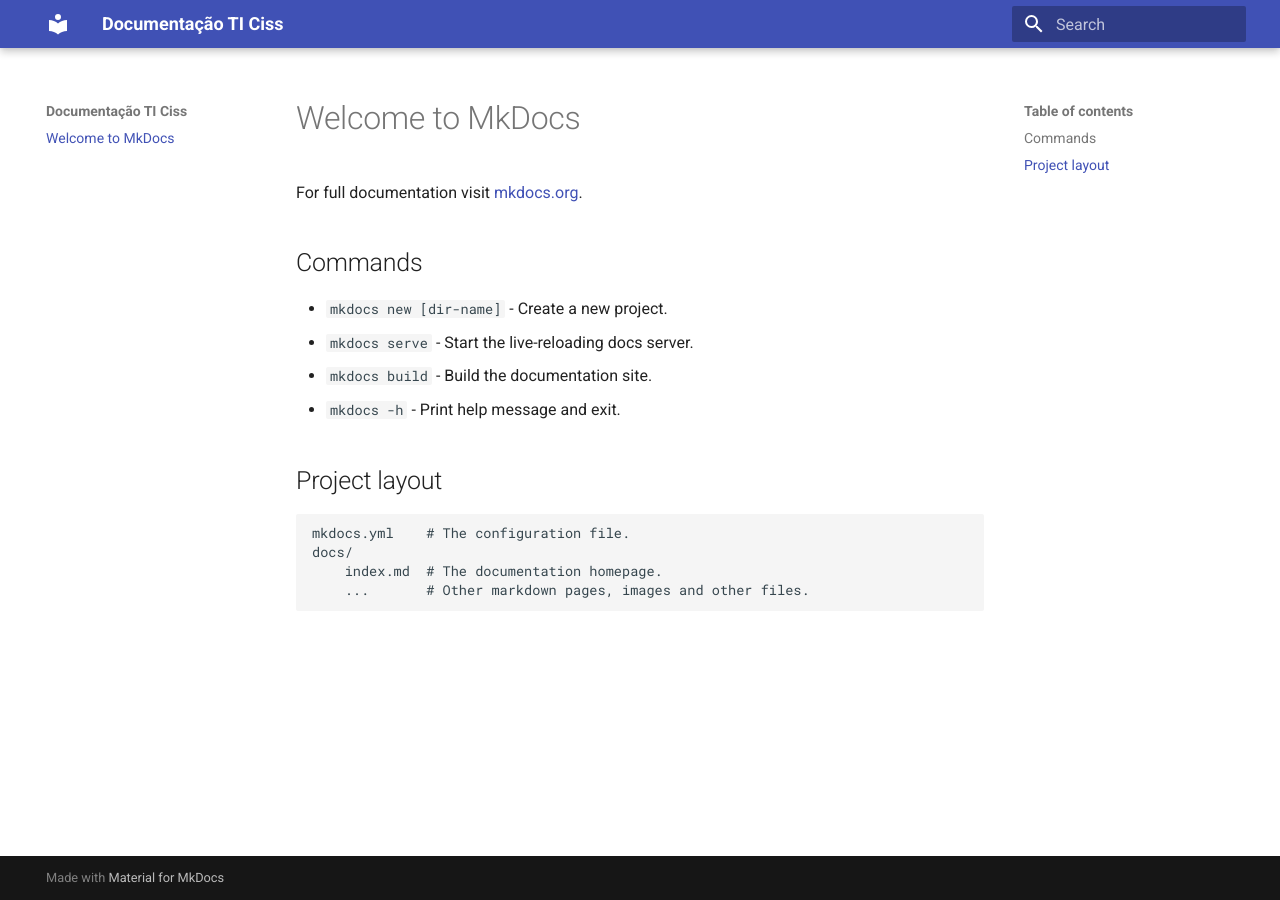
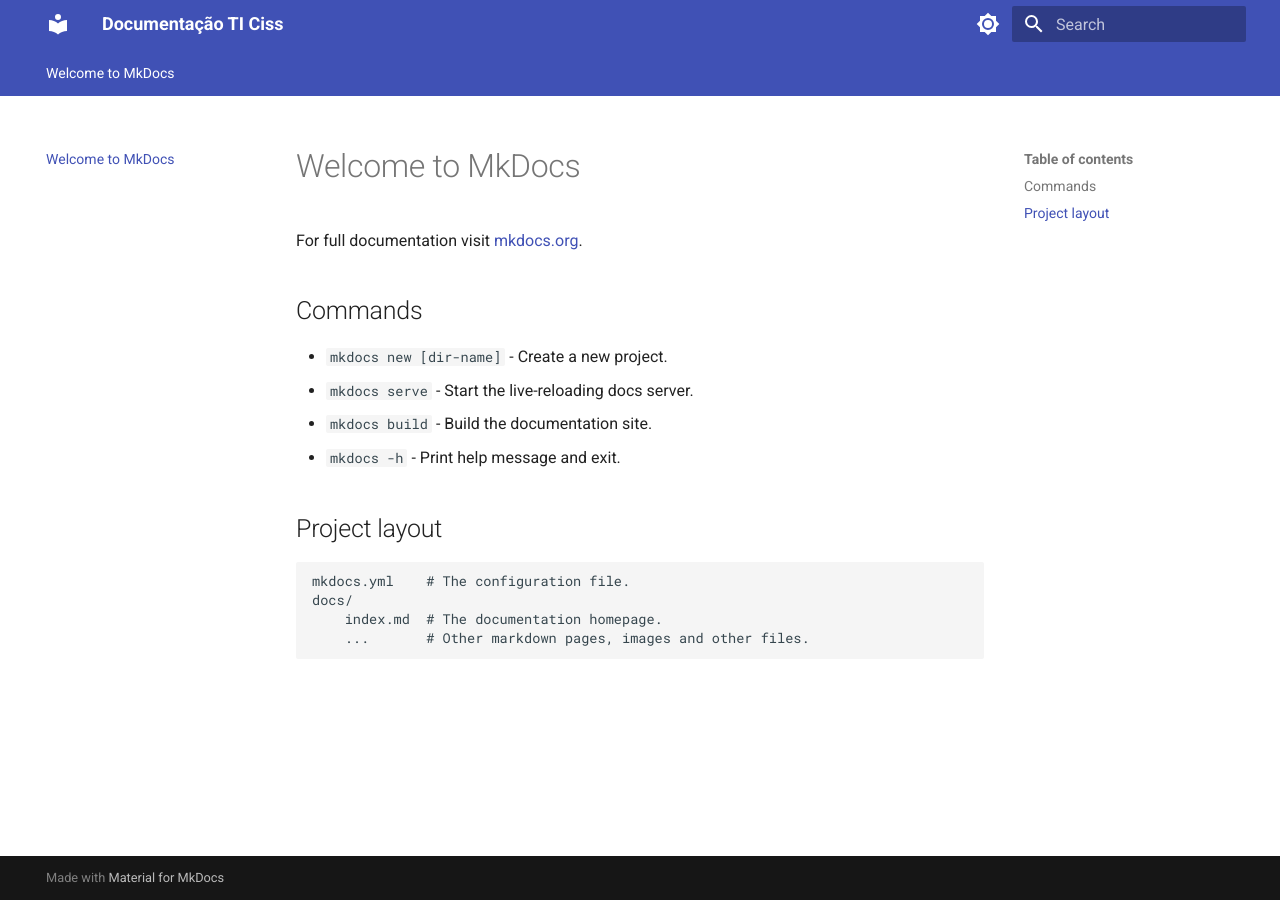
Before and after one commit to GabrielAleDore/meu-projeto, an MkDocs documentation site: the page built from docs/index.md, in a window 1280 px wide. Built offline with MkDocs 1.6.1 and Material for MkDocs 9.7.7, drawn with Linux system fonts in a browser that asks for light colours.

Commit message:
Primeira versão

```diff
--- a/mkdocs.yml
+++ b/mkdocs.yml
@@ -1,5 +1,42 @@
 site_name: Documentação TI Ciss
-site_url: https://docs.ti.ciss.com.br
-
+site_url: https://GabrielAleDore.github.io/meu-projeto/
 theme:
   name: material
+  # Link do reprositorio no GitHub
+  repo_url: https://github.com/GabrielAleDore/meu-projeto.git
+  repo_nome: meu-projeto
+
+  # Configs da aparencia
+  palette:
+    # Modo Claro
+    - scheme: default
+      primary: indigo
+      accent: indigo
+      toggle:
+        icon: material/brightness-7
+        name: Mudar para modo escuro
+    # Modo Escuro
+    - scheme: slate
+      primary: indigo
+      accent: indigo
+      toggle:
+        icon: material/brightness-4
+        name: Mudar para modo claro
+
+
+  #Recursos extras
+  features:
+    - navigation.tabs
+    - navigation.sections
+    - navigation.top
+    - search.suggest
+    - search.highlight
+
+  #Extensões
+  markdown_extensions:
+    - attr_list
+    - admonition
+    - pymdownx.details
+    - pymdownx.superfences
+    - pymdownx.superfences
+    - pymdownx.emoji
```
